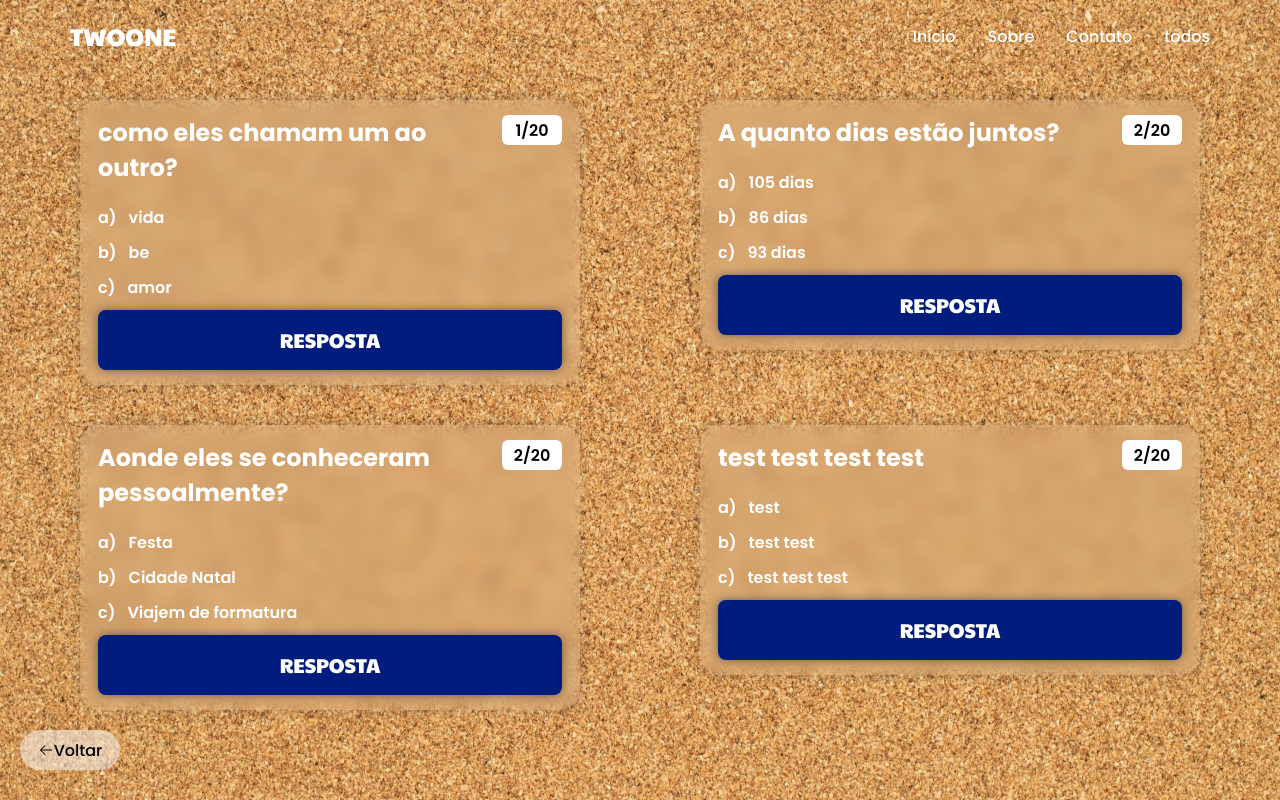
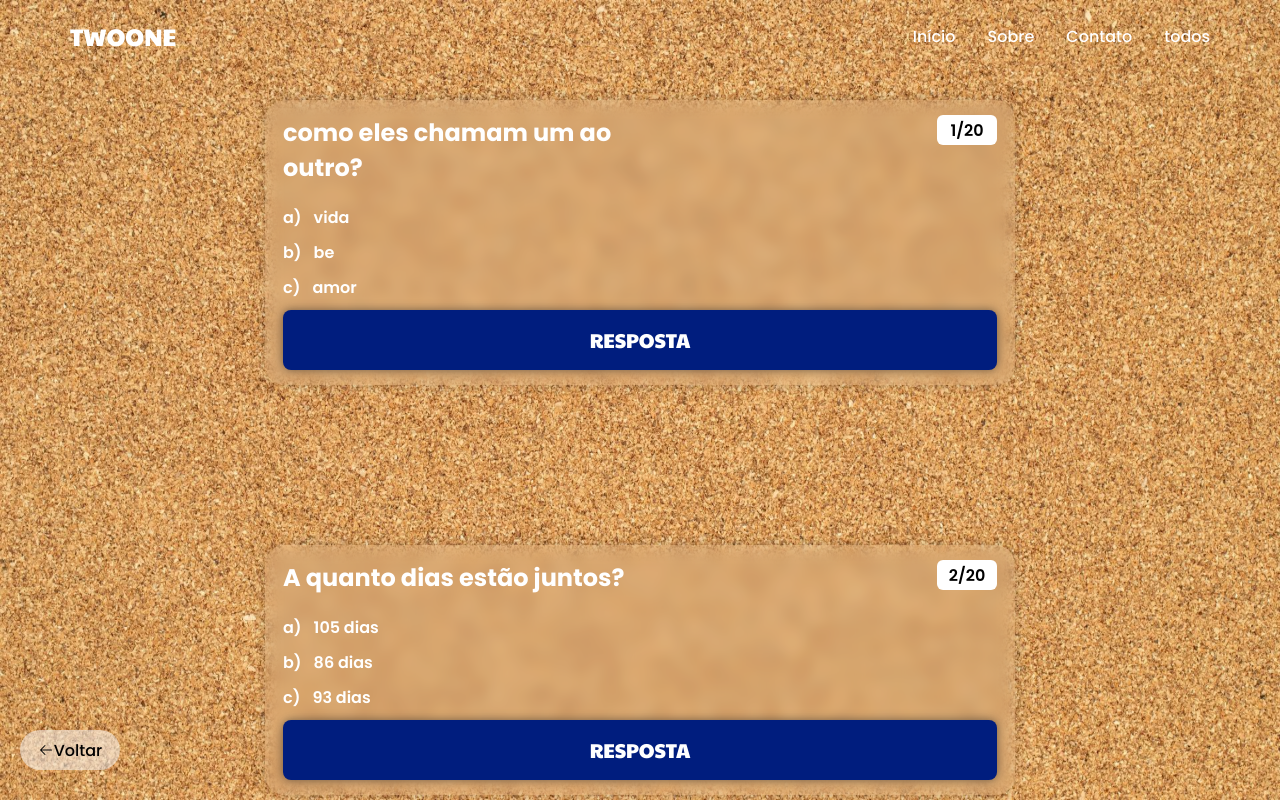
Before and after one commit to Cezarrull/sitetwoone, a React (Vite) app: page /DescubraSeVoceSabeUmPoucoSobreNos in a window 1280 px wide. Shown: the top 800 px of the page. Built offline with nearby package versions, Linux system fonts and the light colour scheme; a web font is replaced by a local one.

Commit message:
:art::heavy_plus_sign: adjustment style page quiz and add new function scroll

```diff
--- a/src/Pages/Quiz/PageQuiz/Quizzes/Cezar.jsx
+++ b/src/Pages/Quiz/PageQuiz/Quizzes/Cezar.jsx
@@ -14,12 +14,21 @@ export function Cezar() {
 
     const handleClick = (index) => {
         const updatedActive = new Set(active);
-        if (updatedActive.has(index)) {
+        const isActive = updatedActive.has(index);
+
+        if (!isActive) {
+            setActive(updatedActive.add(index));
+
+            setTimeout(() => {
+                const nextQuiz = document.getElementById(`quiz-${index + 1}`);
+                if (nextQuiz) {
+                    nextQuiz.scrollIntoView({ behavior: 'smooth', block: 'center' });
+                }
+            }, 1500);
+        } else {
             updatedActive.delete(index);
-        } else {
-            updatedActive.add(index);
+            setActive(updatedActive);
         }
-        setActive(updatedActive);
     };
 
     return(
@@ -31,7 +40,7 @@ export function Cezar() {
             <img src={bgMobile} alt="" className='bgMobile'/>
 
             <div className="bodyQuizzes">
-                <div className="containerQuizzes">
+                <div id="quiz-0" className="containerQuizzes">
                     <div className="questionContent">
                         <div className="numberQuestion">1/20</div>
                         <h2 className="titleQuestion">BLA BLABLA BA BLA?</h2>
@@ -51,7 +60,7 @@ export function Cezar() {
                         </div>
                     </div>
                 </div>
-                <div className="containerQuizzes">
+                <div id="quiz-1" className="containerQuizzes">
                     <div className="questionContent">
                         <div className="numberQuestion">2/20</div>
                         <h2 className="titleQuestion">BLA BLABLA BA BLA?</h2>
--- a/src/Pages/Quiz/PageQuiz/Quizzes/Juntos.jsx
+++ b/src/Pages/Quiz/PageQuiz/Quizzes/Juntos.jsx
@@ -14,12 +14,21 @@ export function Juntos() {
 
     const handleClick = (index) => {
         const updatedActive = new Set(active);
-        if (updatedActive.has(index)) {
+        const isActive = updatedActive.has(index);
+
+        if (!isActive) {
+            setActive(updatedActive.add(index));
+
+            setTimeout(() => {
+                const nextQuiz = document.getElementById(`quiz-${index + 1}`);
+                if (nextQuiz) {
+                    nextQuiz.scrollIntoView({ behavior: 'smooth', block: 'center' });
+                }
+            }, 1500);
+        } else {
             updatedActive.delete(index);
-        } else {
-            updatedActive.add(index);
+            setActive(updatedActive);
         }
-        setActive(updatedActive);
     };
 
     return(
@@ -31,7 +40,7 @@ export function Juntos() {
             <img src={bgMobile} alt="" className='bgMobile'/>
 
             <div className="bodyQuizzes">
-                <div className="containerQuizzes">
+                <div id="quiz-0" className="containerQuizzes">
                     <div className="questionContent">
                         <div className="numberQuestion">1/20</div>
                         <h2 className="titleQuestion">como eles chamam um ao outro?</h2>
@@ -50,7 +59,7 @@ export function Juntos() {
                         </div>
                     </div>
                 </div>
-                <div className="containerQuizzes">
+                <div id="quiz-1" className="containerQuizzes">
                     <div className="questionContent">
                         <div className="numberQuestion">2/20</div>
                         <h2 className="titleQuestion">A quanto dias estão juntos?</h2>
@@ -69,13 +78,13 @@ export function Juntos() {
                         </div>
                     </div>
                 </div>
-                <div className="containerQuizzes">
+                <div id="quiz-2" className="containerQuizzes">
                     <div className="questionContent">
                         <div className="numberQuestion">2/20</div>
                         <h2 className="titleQuestion">Aonde eles se conheceram pessoalmente?</h2>
                         <div className="question">
-                            <p><span>a)</span>Festa</p>
-                            <p><span>b)</span>Cidade Natal</p>
+                            <p><span>a)</span>Instagram</p>
+                            <p><span>b)</span>Festa</p>
                             <p><span>c)</span>Viajem de formatura</p>
                         </div>
                         <div className={`buttonCheckQuestion ${active.has(2) ? 'buttonOpenResponse' : ''}`} onClick={() => handleClick(2)}>
@@ -88,7 +97,7 @@ export function Juntos() {
                         </div>
                     </div>
                 </div>
-                <div className="containerQuizzes">
+                <div id="quiz-3" className="containerQuizzes">
                     <div className="questionContent">
                         <div className="numberQuestion">2/20</div>
                         <h2 className="titleQuestion">test test test test</h2>
--- a/src/Pages/Quiz/PageQuiz/Quizzes/Lala.jsx
+++ b/src/Pages/Quiz/PageQuiz/Quizzes/Lala.jsx
@@ -14,12 +14,21 @@ export function Lala() {
 
     const handleClick = (index) => {
         const updatedActive = new Set(active);
-        if (updatedActive.has(index)) {
+        const isActive = updatedActive.has(index);
+
+        if (!isActive) {
+            setActive(updatedActive.add(index));
+
+            setTimeout(() => {
+                const nextQuiz = document.getElementById(`quiz-${index + 1}`);
+                if (nextQuiz) {
+                    nextQuiz.scrollIntoView({ behavior: 'smooth', block: 'center' });
+                }
+            }, 1500);
+        } else {
             updatedActive.delete(index);
-        } else {
-            updatedActive.add(index);
+            setActive(updatedActive);
         }
-        setActive(updatedActive);
     };
 
     return(
@@ -31,7 +40,7 @@ export function Lala() {
             <img src={bgMobile} alt="" className='bgMobile'/>
 
             <div className="bodyQuizzes">
-                <div className="containerQuizzes">
+                <div id="quiz-0" className="containerQuizzes">
                     <div className="questionContent">
                         <div className="numberQuestion">1/20</div>
                         <h2 className="titleQuestion">BLA BLABLA BA BLA?</h2>
@@ -51,7 +60,7 @@ export function Lala() {
                         </div>
                     </div>
                 </div>
-                <div className="containerQuizzes">
+                <div id="quiz-1" className="containerQuizzes">
                     <div className="questionContent">
                         <div className="numberQuestion">2/20</div>
                         <h2 className="titleQuestion">BLA BLABLA BA BLA?</h2>
--- a/src/Pages/Quiz/PageQuiz/Quizzes/Quizzes.css
+++ b/src/Pages/Quiz/PageQuiz/Quizzes/Quizzes.css
@@ -48,7 +48,7 @@
     background: var(--bgMain);
     backdrop-filter: blur(8px);
     border-radius: 20px;
-    margin-bottom: 5vh;
+    margin-bottom: 20vh;
     box-shadow: 0 0 13px var(--shadow);
     transition: 0.2s;
     display: flex;
@@ -163,16 +163,12 @@
     }
 
     .bodyQuizzes {
-        display: flex;
-        justify-self: center;
-        flex-wrap: wrap;
+        justify-items: center;
     }
 
     .containerQuizzes {
-        max-width: 500px;
+        max-width: 750px;
         width: 100%;
-        margin-left: auto;
-        margin-right: auto;
         height: min-content;
     }
 }
```
